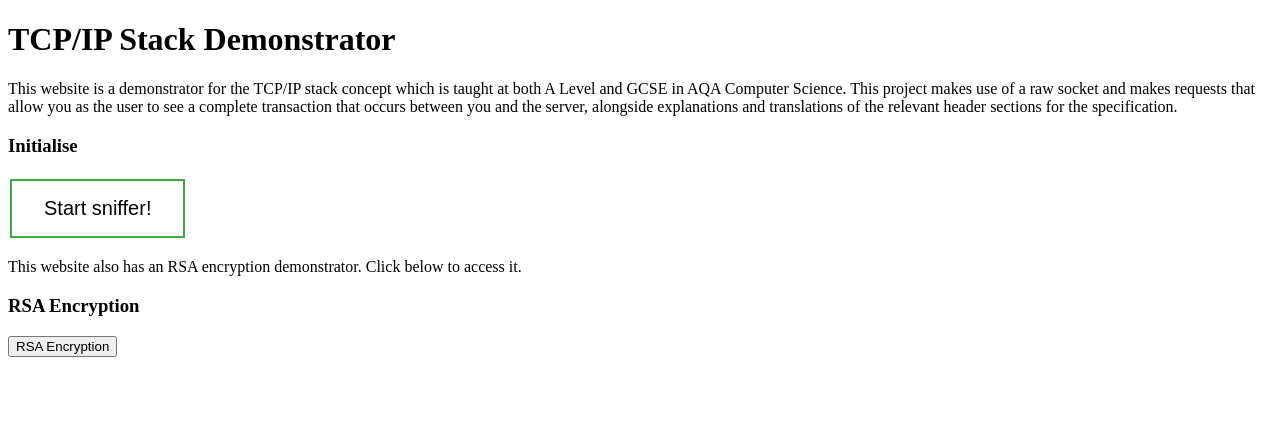
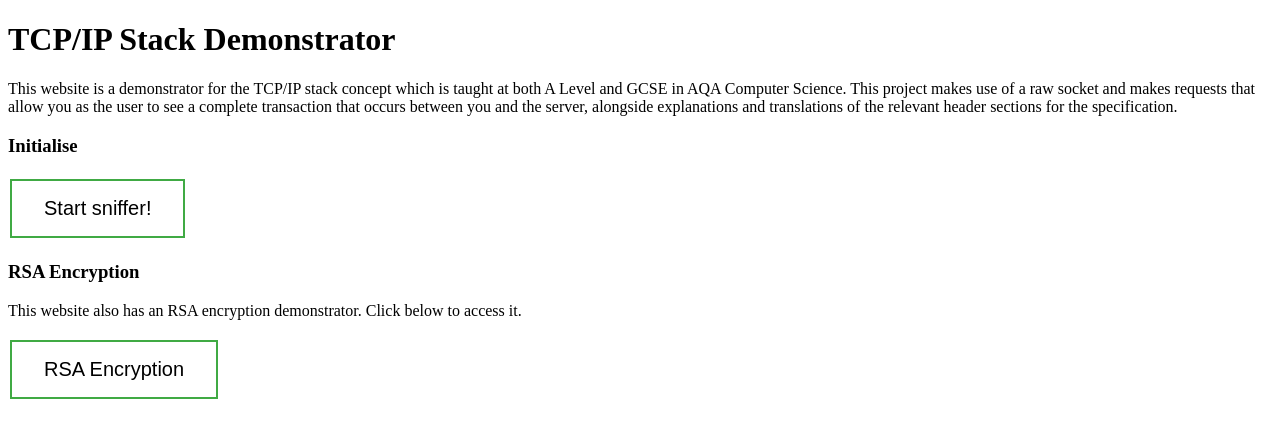
Before and after one commit to pratzyushd/a-level-nea-2022, a Flask app: page / in a window 1280 px wide. Shown: the top 438 px of the page. Run offline with Flask 2, Linux system fonts and the light colour scheme.

Commit message:
Update CSS for RSA encryption button on landing page

```diff
--- a/static/css/first_page.css
+++ b/static/css/first_page.css
@@ -15,3 +15,21 @@ input[type="submit"]:hover {
     background-color: #40aa44;
     color: white;
 }
+
+.button {
+    background-color: #ffffff;
+    border: 2px solid #40aa44;
+    color: #000000;
+    padding: 16px 32px;
+    text-align: center;
+    display: inline-block;
+    font-size: 20px;
+    margin: 4px 2px;
+    transition-duration: 0.2s;
+    cursor: pointer;
+}
+
+.button:hover {
+    background-color: #40aa44;
+    color: white;
+}
--- a/templates/landing_page.html
+++ b/templates/landing_page.html
@@ -22,9 +22,9 @@
     </form>
 </div>
 
-<p>This website also has an RSA encryption demonstrator. Click below to access it.</p>
 
 <div class='container'>
     <h3>RSA Encryption</h3>
+    <p>This website also has an RSA encryption demonstrator. Click below to access it.</p>
     <a href='/rsa/intro'><button class='button'>RSA Encryption</button></a>
 </div>
```
